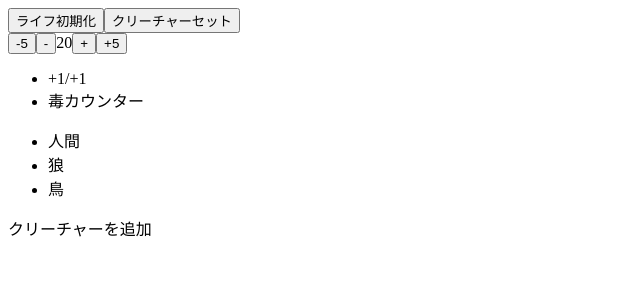
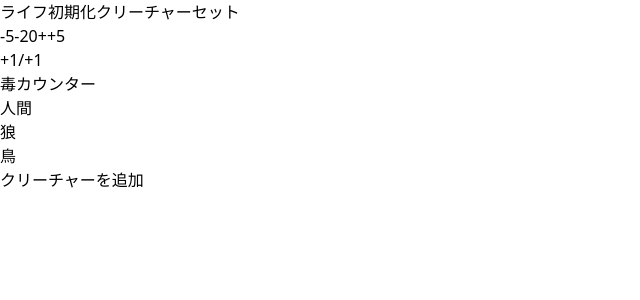
Before and after one commit to 30pancake/life_counter, a Nuxt app: page / in a window 1280 px wide. Shown: the top 300 px of the page, without its empty margins (0-640 px from the left). Built offline with nearby package versions, Linux system fonts and the light colour scheme.

Commit message:
tailwindを導入

```diff
--- /dev/null
+++ b/assets/css/main.css
@@ -0,0 +1,3 @@
+@tailwind base;
+@tailwind components;
+@tailwind utilities;
--- a/nuxt.config.ts
+++ b/nuxt.config.ts
@@ -1,4 +1,10 @@
-// https://nuxt.com/docs/api/configuration/nuxt-config
 export default defineNuxtConfig({
-  devtools: { enabled: true }
+  devtools: { enabled: true },
+  css: ["@/assets/css/main.css"],
+  postcss: {
+    plugins: {
+      tailwindcss: {},
+      autoprefixer: {},
+    },
+  },
 })
--- a/package.json
+++ b/package.json
@@ -11,7 +11,10 @@
   "devDependencies": {
     "@nuxt/devtools": "latest",
     "@types/node": "^18",
+    "autoprefixer": "^10.4.14",
     "nuxt": "^3.6.0",
+    "postcss": "^8.4.26",
+    "tailwindcss": "^3.3.3",
     "typescript": "latest"
   }
 }
--- /dev/null
+++ b/tailwind.config.js
@@ -0,0 +1,15 @@
+/** @type {import('tailwindcss').Config} */
+module.exports = {
+  content: [
+    "./pages/index.vue",
+    "./components/counters_source_view.vue",
+    "./components/creatures_source_view.vue",
+    "./components/creatures_unit_list_view.vue",
+    "./components/creatures_unit_view.vue",
+    "./components/player_info_view.vue",
+  ],
+  theme: {
+    extend: {},
+  },
+  plugins: [],
+}
```
Also changed, not shown: 1 other file (tests, documents, lock files or other folders).
